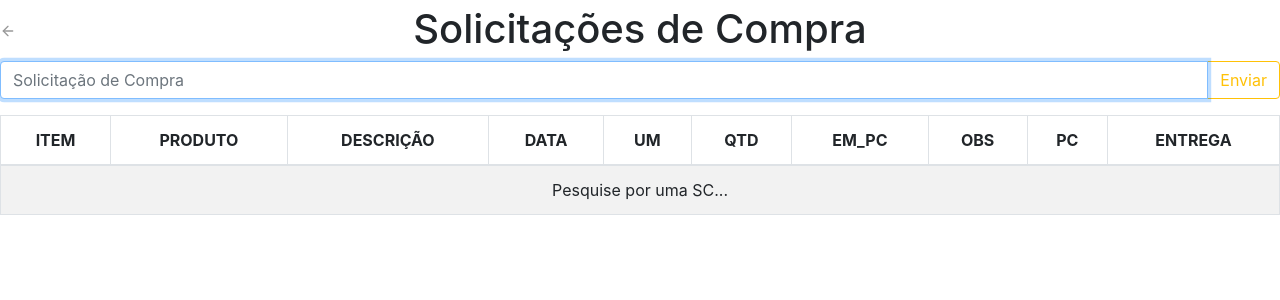
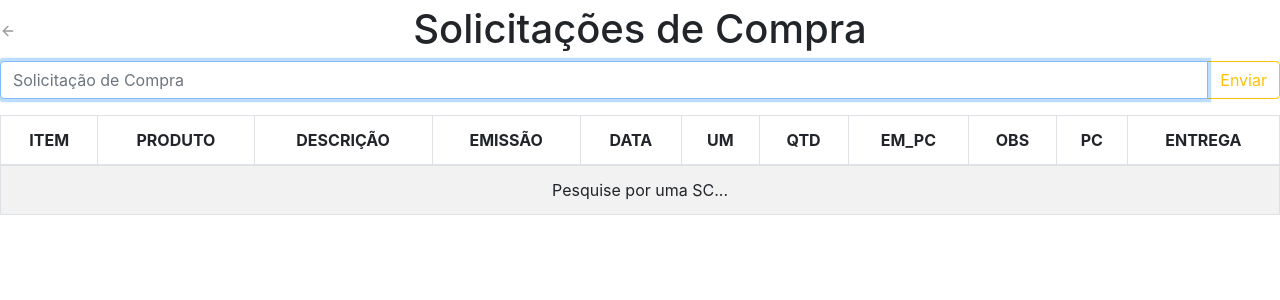
Before and after one commit to Casa-da-Escavadeira/Dash, a React (Create React App) app: page /scs in a window 1280 px wide. Shown: the top 300 px of the page. Built offline with nearby package versions, Linux system fonts and the light colour scheme.

Commit message:
feat: adding emission date on sc and pc

```diff
--- a/src/pages/EstoqueGer.js
+++ b/src/pages/EstoqueGer.js
@@ -18,6 +18,9 @@ export default function EstoquesGer() {
   const [gs165A_01, setGS165A_01] = useState([]);
   const [gs230A_01, setGS230A_01] = useState([]);
   const [gs260A_01, setGS260A_01] = useState([]);
+  const [saldosPlaceholder, setSaldosPlaceholder] = useState(
+    <Spinner animation="border" size="sm" variant="warning" />,
+  );
   const [pcPlaceholder, setPcPlaceholder] = useState(
     <Spinner animation="border" size="sm" variant="warning" />,
   );
@@ -27,12 +30,16 @@ export default function EstoquesGer() {
 
   useEffect(() => {
     async function loadEstoques() {
-      const response = await api.get('/estoques', {
+      const saldos = await api.get('/estoques', {
         headers: {
           produto: "GS125', 'GS165', 'GS230', 'GS260",
         },
       });
-      setEstoques(response.data);
+      if (saldos.data.length === 0) {
+        setSaldosPlaceholder('Parece que não há saldo...');
+      } else {
+        setEstoques(saldos.data);
+      }
 
       const pcs = await api.get('/pcs', {
         headers: {
@@ -208,9 +215,7 @@ export default function EstoquesGer() {
             ))
           ) : (
             <tr>
-              <td colSpan="4">
-                <Spinner animation="border" size="sm" variant="warning" />
-              </td>
+              <td colSpan="4">{saldosPlaceholder}</td>
             </tr>
           )}
         </tbody>
--- a/src/pages/EstoqueMaq.css
+++ b/src/pages/EstoqueMaq.css
@@ -1,5 +1,5 @@
 .main-container {
-  max-width: 1280px;
+  max-width: 1780px;
   margin: 0 auto;
   text-align: center;
   padding-top: 5px;
--- a/src/pages/PCs.css
+++ b/src/pages/PCs.css
@@ -1,5 +1,5 @@
 .main-container {
-  max-width: 1280px;
+  max-width: 1780px;
   margin: 0 auto;
   text-align: center;
 }
--- a/src/pages/PCs.js
+++ b/src/pages/PCs.js
@@ -125,6 +125,7 @@ export default function PCs() {
         <thead>
           <tr>
             <th>APROVADO</th>
+            <th>EMISSÃO</th>
             <th>ITEM</th>
             <th>PRODUTO</th>
             <th>DESCRIÇÃO</th>
@@ -150,6 +151,7 @@ export default function PCs() {
                     <Badge variant="danger">NÃO</Badge>
                   )}
                 </td>
+                <td>{pcs.EMISSAO}</td>
                 <td>{pcs.ITEM}</td>
                 <td>
                   <Link
@@ -175,7 +177,7 @@ export default function PCs() {
             ))
           ) : (
             <tr>
-              <td colSpan="13">{pcsPlaceholder}</td>
+              <td colSpan="14">{pcsPlaceholder}</td>
             </tr>
           )}
         </tbody>
--- a/src/pages/Pro_Dash.css
+++ b/src/pages/Pro_Dash.css
@@ -1,5 +1,5 @@
 .main-container {
-  max-width: 1280px;
+  max-width: 1780px;
   margin: 0 auto;
   text-align: center;
 }
--- a/src/pages/ProductRegister.css
+++ b/src/pages/ProductRegister.css
@@ -1,5 +1,5 @@
 .main-container {
-  max-width: 1280px;
+  max-width: 1780px;
   margin: 0 auto;
   text-align: center;
 }
--- a/src/pages/SCs.css
+++ b/src/pages/SCs.css
@@ -1,5 +1,5 @@
 .main-container {
-  max-width: 1280px;
+  max-width: 1780px;
   margin: 0 auto;
   text-align: center;
 }
--- a/src/pages/SCs.js
+++ b/src/pages/SCs.js
@@ -120,6 +120,7 @@ export default function SCs() {
             <th>ITEM</th>
             <th>PRODUTO</th>
             <th>DESCRIÇÃO</th>
+            <th>EMISSÃO</th>
             <th>DATA</th>
             <th>UM</th>
             <th>QTD</th>
@@ -145,6 +146,7 @@ export default function SCs() {
                   </Link>
                 </td>
                 <td>{scs.DESCRICAO}</td>
+                <td>{scs.EMISSAO}</td>
                 <td>{scs.ENTREGA}</td>
                 <td>{scs.UM}</td>
                 <td>{scs.QTD}</td>
@@ -156,7 +158,7 @@ export default function SCs() {
             ))
           ) : (
             <tr>
-              <td colSpan="10">{scsPlaceholder}</td>
+              <td colSpan="11">{scsPlaceholder}</td>
             </tr>
           )}
         </tbody>
```
